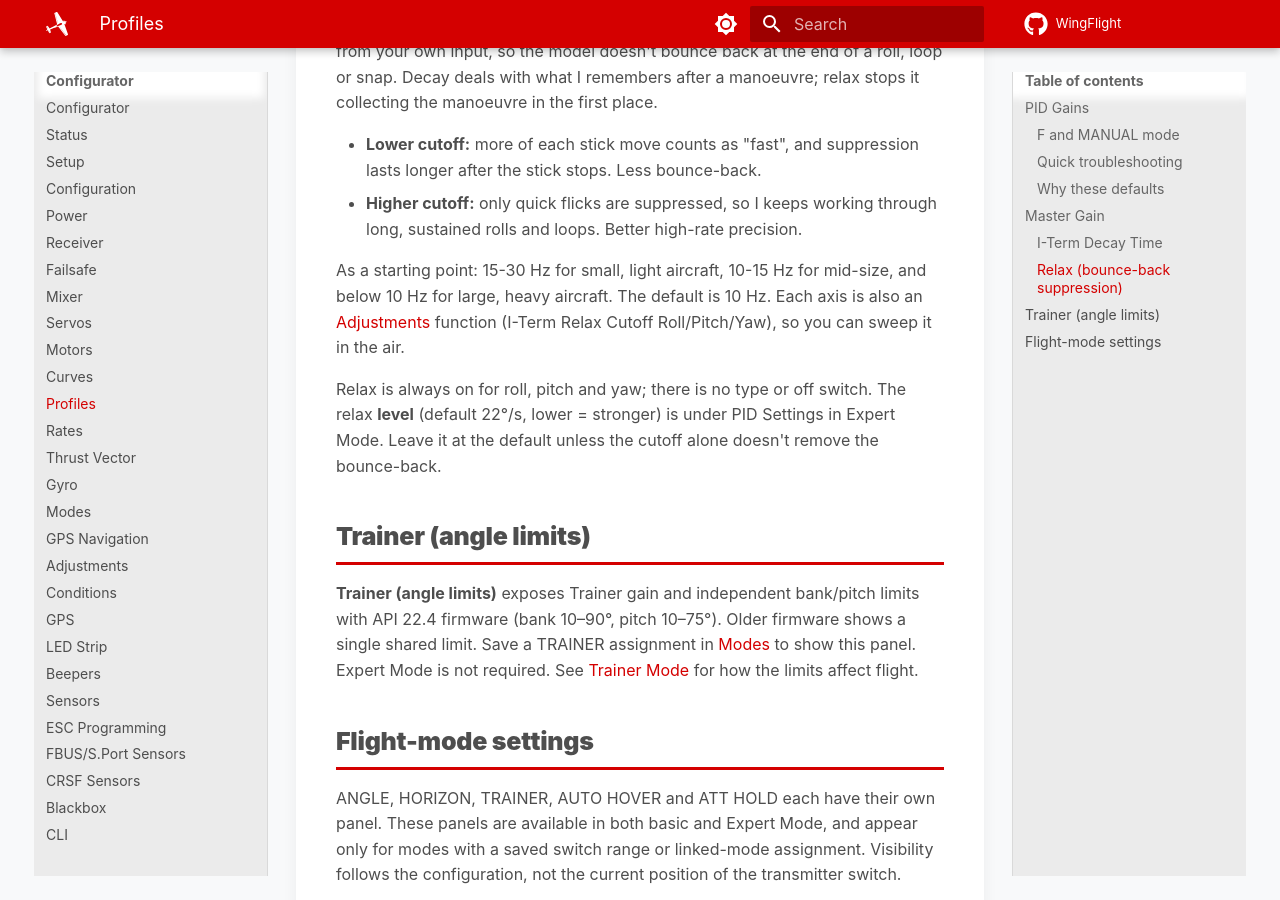
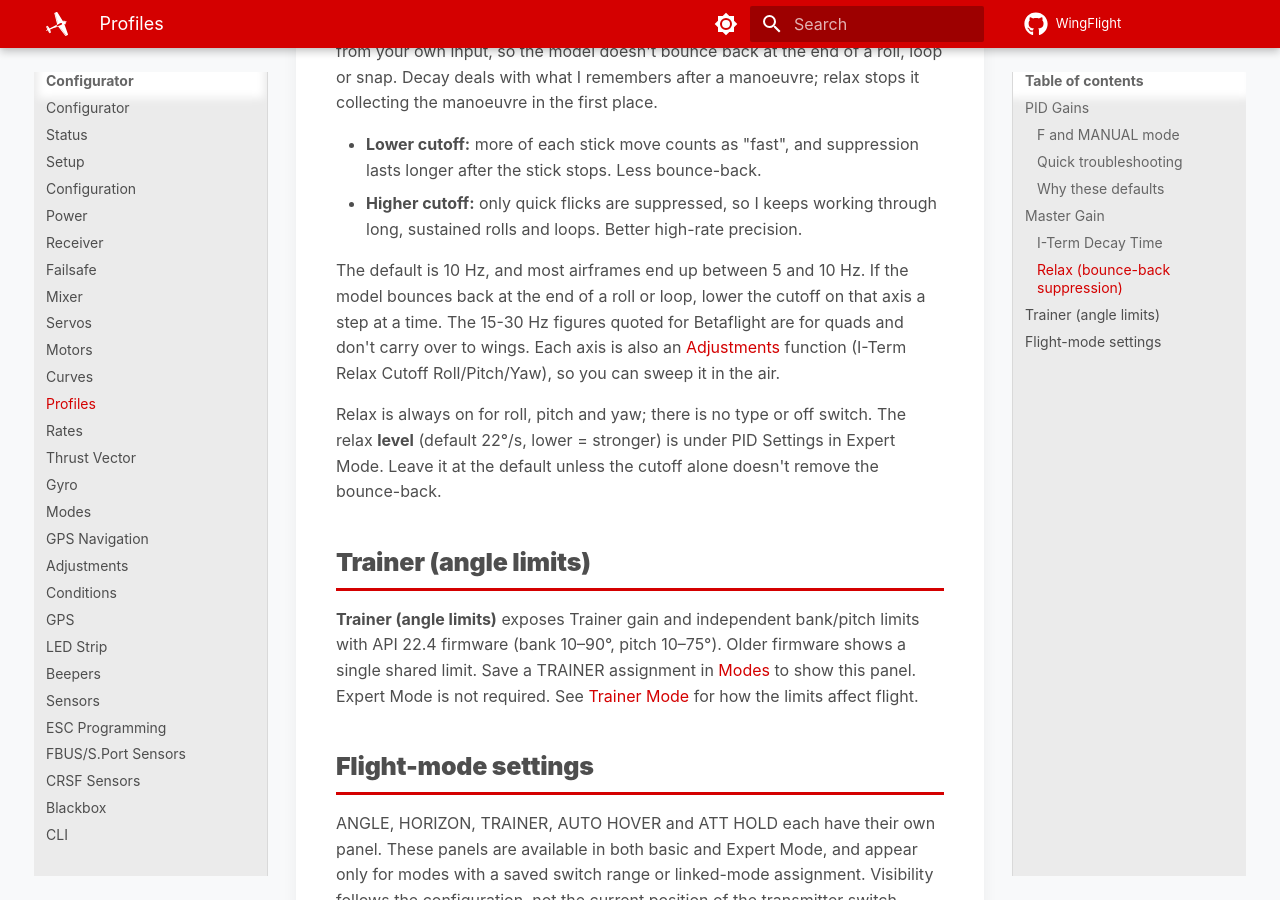
Before and after one commit to WingFlight/wingflight-docs, an MkDocs documentation site: the page built from docs/configurator/tabs/profiles.md, in a window 1280 px wide and 900 px high, scrolled down 5644 px. Built offline with MkDocs 1.6.1 and Material for MkDocs 9.7.7, drawn with Linux system fonts in a browser that asks for light colours.

Commit message:
Replace the quad-sized relax cutoff guidance
Most wing airframes end up at 5-10 Hz; the 15-30 Hz bands were
Betaflight's quad figures.

Co-Authored-By: Claude Opus 5.5 <noreply@anthropic.com>

```diff
--- a/docs/configurator/tabs/profiles.md
+++ b/docs/configurator/tabs/profiles.md
@@ -199,10 +199,12 @@ place.
 - **Higher cutoff:** only quick flicks are suppressed, so I keeps working
   through long, sustained rolls and loops. Better high-rate precision.
 
-As a starting point: 15-30 Hz for small, light aircraft, 10-15 Hz for
-mid-size, and below 10 Hz for large, heavy aircraft. The default is 10 Hz.
-Each axis is also an [Adjustments](adjustments.md) function (I-Term Relax
-Cutoff Roll/Pitch/Yaw), so you can sweep it in the air.
+The default is 10 Hz, and most airframes end up between 5 and 10 Hz. If the
+model bounces back at the end of a roll or loop, lower the cutoff on that
+axis a step at a time. The 15-30 Hz figures quoted for Betaflight are for
+quads and don't carry over to wings. Each axis is also an
+[Adjustments](adjustments.md) function (I-Term Relax Cutoff
+Roll/Pitch/Yaw), so you can sweep it in the air.
 
 Relax is always on for roll, pitch and yaw; there is no type or off
 switch. The relax **level** (default 22°/s, lower = stronger) is under PID
```
